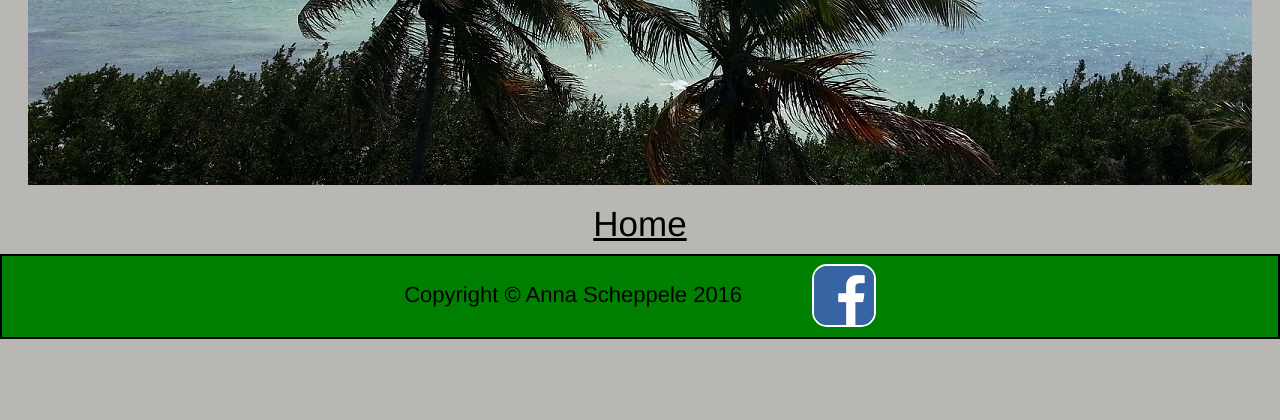
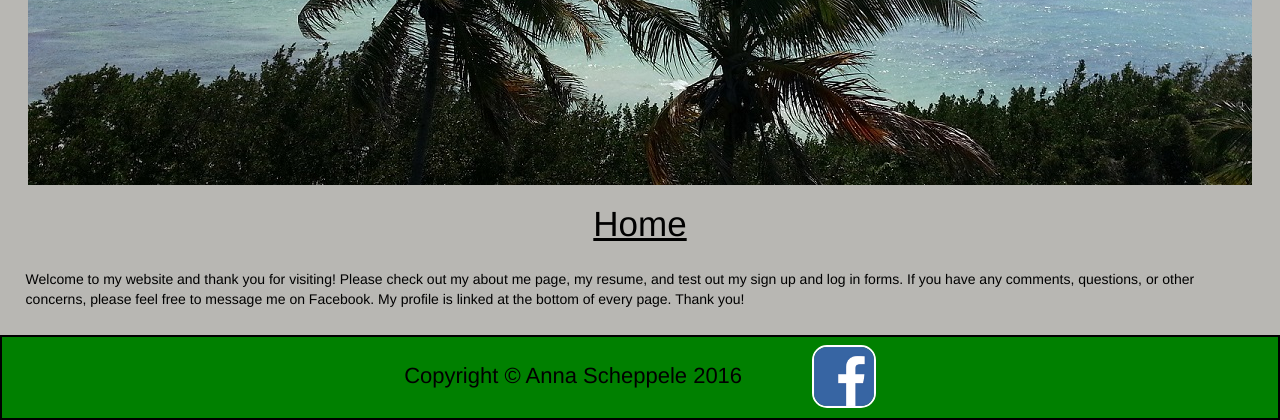
Before and after one commit to aeschep/Portfolio, a Python web app: template templates/index.html in a window 1280 px wide. Shown: the part 531-951 px from the top of the page. Before the commit the page ends 870 px from the top, so only its background shows below. Run offline with Jinja, Linux system fonts and the light colour scheme; the template is opened without the code that fills it, so the values that code supplies are empty; some libraries are stand-ins or nearby versions.

Commit message:
finished

```diff
--- a/app.yaml
+++ b/app.yaml
@@ -1,4 +1,4 @@
-application: templates-1211
+application: annascheppele
 version: 1
 runtime: python27
 api_version: 1
--- a/main.py
+++ b/main.py
@@ -68,7 +68,7 @@ class FormHandler(webapp2.RequestHandler):
             logging.info("saving email " + email + " and password " + pw)
 
             #sending an email confirming signing up to the user
-            sender_email = "templates-1211@appname.appspotmail.com"
+            sender_email = "annascheppele@appname.appspotmail.com"
             subject = "Thank you for signing up on Anna Scheppele's Portfolio!"
             body = """Thank you for signing up and making an account!
             There is no extra functionality for creating an account on my website, but it allows me to practice sending emails!"""
--- a/static/style.css
+++ b/static/style.css
@@ -28,6 +28,10 @@ nav a{
 	color: #FFFFFF;
 	background-color: #9300A9;
 	border: 2px solid black;
+}
+
+#hometext{
+	margin: 2%;
 }
 
 label{
--- a/templates/index.html
+++ b/templates/index.html
@@ -5,5 +5,5 @@
 {% endblock %}
 
 {% block content %}
-
+	<p id = "hometext">Welcome to my website and thank you for visiting! Please check out my about me page, my resume, and test out my sign up and log in forms. If you have any comments, questions, or other concerns, please feel free to message me on Facebook. My profile is linked at the bottom of every page. Thank you!</p>
 {%endblock%}
```
Also changed, not shown: 1 other file.
